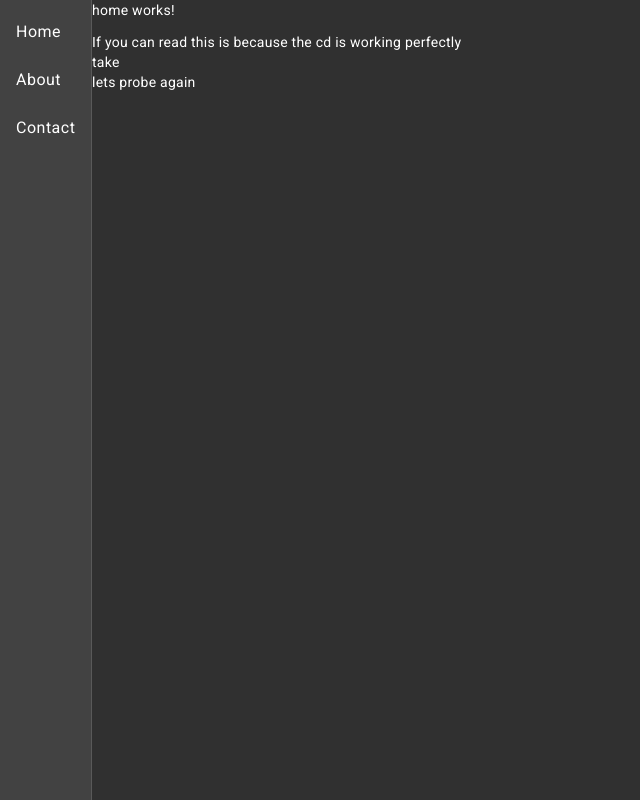
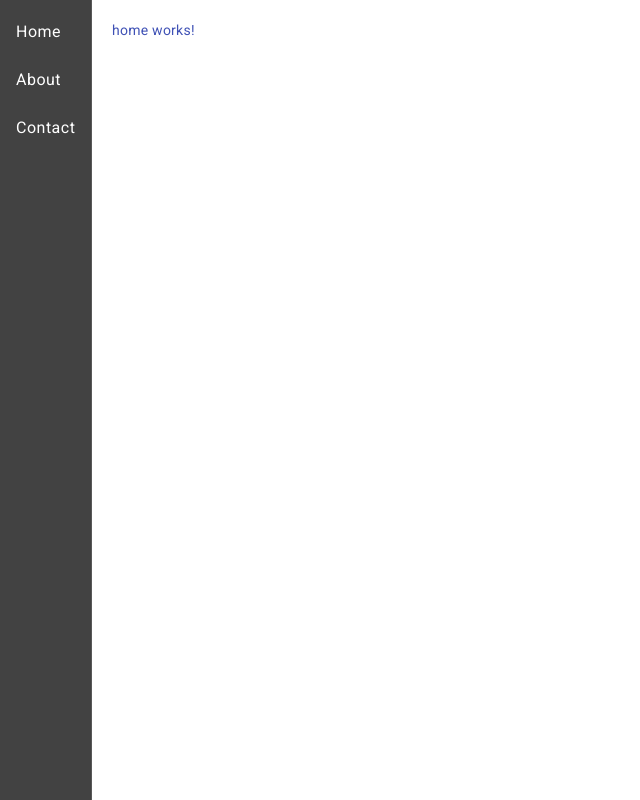
Before and after one commit to kiquetal/fulltack-quarkus, an Angular app in the folder src/main/webui/: page /#/ in a window 1280 px wide. Shown: the whole page, without its empty margins (0-640 px from the left). Built offline with nearby package versions, Linux system fonts and the light colour scheme.

Commit message:
Just changing the css again

```diff
--- a/src/main/webui/src/app/components/contact/contact.component.css
+++ b/src/main/webui/src/app/components/contact/contact.component.css
@@ -1,4 +1,17 @@
-   .ui-state-error {
+p {
+  color: #444; /* Slightly lighter grey text */
+  font-size: 16px;
+  margin-bottom: 10px;
+}
+
+/* Div styling */
+div {
+  color: #444; /* Same as paragraph color */
+  font-size: 16px;
+  margin-bottom: 10px;
+}
+
+.ui-state-error {
      background-color: #f8d7da;
      border-color: #f5c6cb;
      color: #721c24;
--- a/src/main/webui/src/app/components/home/home.component.css
+++ b/src/main/webui/src/app/components/home/home.component.css
@@ -0,0 +1,3 @@
+p {
+  color: #3f51b5;
+}
--- a/src/main/webui/src/app/components/non-existing-component/non-existing-component.component.css
+++ b/src/main/webui/src/app/components/non-existing-component/non-existing-component.component.css
@@ -0,0 +1,5 @@
+p {
+  color: #444; /* Slightly lighter grey text */
+  font-size: 16px;
+  margin-bottom: 10px;
+}
--- a/src/main/webui/src/styles.css
+++ b/src/main/webui/src/styles.css
@@ -1,8 +1,63 @@
-html, body {
-  height: 100%;
+/* General styles for the application */
+body {
+  font-family: Arial, sans-serif;
   margin: 0;
+  padding: 0;
+  background-color: #f5f5f5;
 }
 
-mat-sidenav-container {
-  height: 100%;
+.example-container {
+  height: 100vh;
+  display: flex;
+  flex-direction: column;
 }
+
+/* Styles for the sidenav */
+mat-sidenav {
+  width: 250px;
+  background-color: #3f51b5;
+  color: white;
+}
+
+mat-nav-list {
+  padding: 0;
+}
+
+mat-list-item {
+  padding: 20px;
+  cursor: pointer;
+  font-weight: bold;
+  color: white;
+}
+
+mat-list-item:hover {
+  background-color: #303f9f;
+}
+
+/* Styles for the main content area */
+mat-sidenav-content {
+  padding: 20px;
+  background-color: #fff;
+  flex-grow: 1;
+}
+
+/* Additional styles for specific pages */
+.router-outlet {
+  padding: 20px;
+}
+
+.about-header {
+  font-size: 24px;
+  font-weight: bold;
+  margin-bottom: 10px;
+}
+
+.about-content p {
+  margin: 10px 0;
+}
+
+.about-image {
+  margin-top: 20px;
+  max-width: 100%;
+  height: auto;
+}
```
